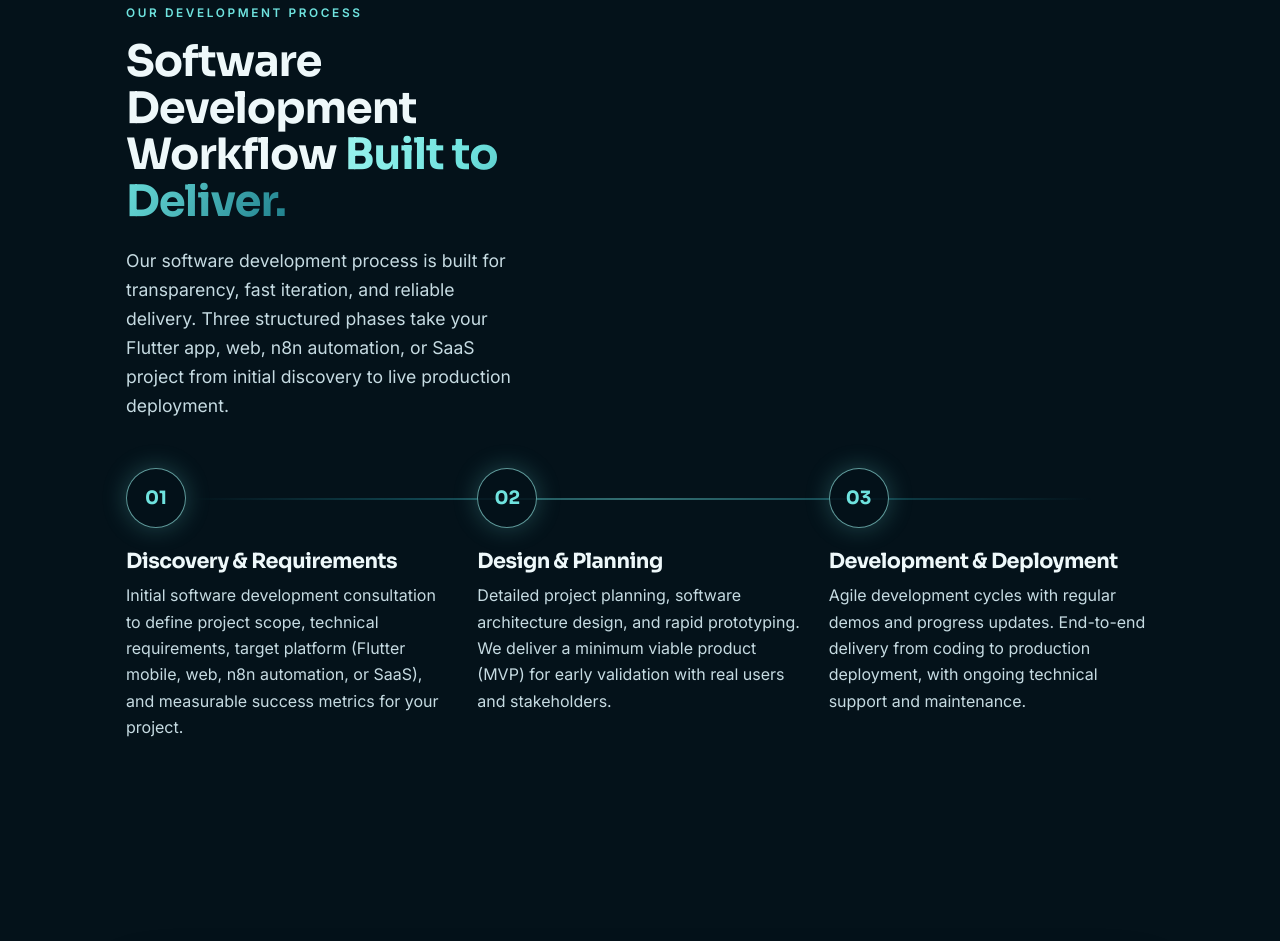
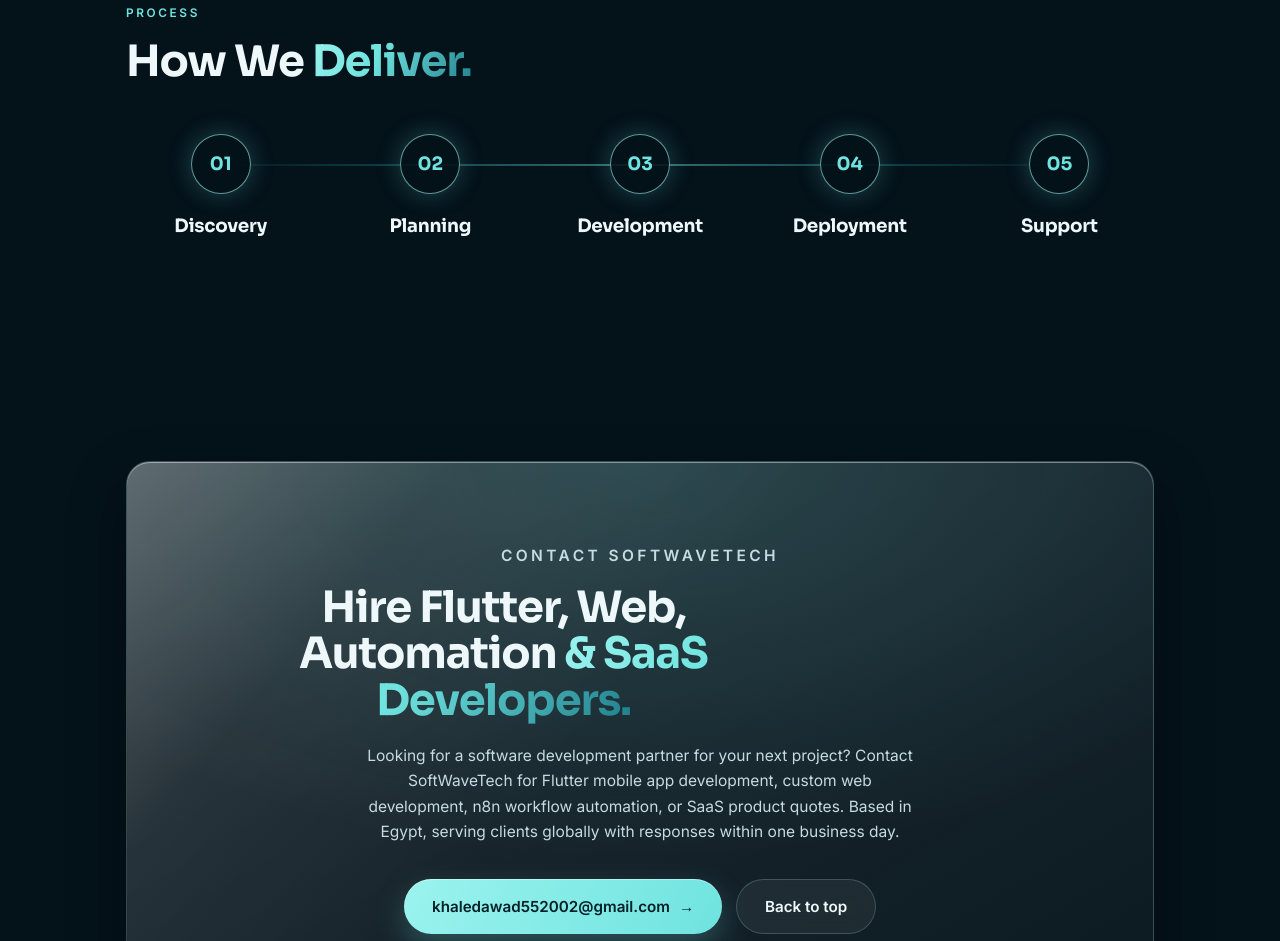
Before and after one commit to kelsaeed/SoftWave-Tech, a React (Vite) app: page / in a window 1280 px wide. Shown: the part 6600-7541 px from the top of the page. Built offline with nearby package versions, Linux system fonts and the light colour scheme.

Commit message:
dknjvdfv;LJKJ

```diff
--- a/src/components/Work.jsx
+++ b/src/components/Work.jsx
@@ -1,21 +1,12 @@
 import Reveal from './Reveal.jsx'
 
+// Main phases of every project — titles only.
 const steps = [
-  {
-    no: '01',
-    title: 'Discovery & Requirements',
-    text: 'Initial software development consultation to define project scope, technical requirements, target platform (Flutter mobile, web, n8n automation, or SaaS), and measurable success metrics for your project.',
-  },
-  {
-    no: '02',
-    title: 'Design & Planning',
-    text: 'Detailed project planning, software architecture design, and rapid prototyping. We deliver a minimum viable product (MVP) for early validation with real users and stakeholders.',
-  },
-  {
-    no: '03',
-    title: 'Development & Deployment',
-    text: 'Agile development cycles with regular demos and progress updates. End-to-end delivery from coding to production deployment, with ongoing technical support and maintenance.',
-  },
+  { no: '01', title: 'Discovery' },
+  { no: '02', title: 'Planning' },
+  { no: '03', title: 'Development' },
+  { no: '04', title: 'Deployment' },
+  { no: '05', title: 'Support' },
 ]
 
 export default function Work() {
@@ -23,24 +14,17 @@
     <section className="section" data-nav="work">
       <span id="work" className="section-anchor" aria-hidden="true" />
       <Reveal className="section-head">
-        <p className="kicker">Our Development Process</p>
+        <p className="kicker">Process</p>
         <h2>
-          Software Development Workflow <span className="grad">Built to Deliver.</span>
+          How We <span className="grad">Deliver.</span>
         </h2>
-        <p className="section-lead">
-          Our software development process is built for transparency, fast
-          iteration, and reliable delivery. Three structured phases take your
-          Flutter app, web, n8n automation, or SaaS project from initial
-          discovery to live production deployment.
-        </p>
       </Reveal>
 
       <div className="timeline">
         {steps.map((s, i) => (
-          <Reveal key={s.no} className="step" delay={i * 130}>
+          <Reveal key={s.no} className="step" delay={i * 110}>
             <div className="step__no">{s.no}</div>
             <h3>{s.title}</h3>
-            <p>{s.text}</p>
           </Reveal>
         ))}
       </div>
--- a/src/styles.css
+++ b/src/styles.css
@@ -1233,8 +1233,9 @@
 .timeline {
   margin-top: clamp(30px, 3.8vw, 48px);
   display: grid;
-  grid-template-columns: repeat(3, 1fr);
-  gap: 26px;
+  /* 5 main phases — wide horizontal flow */
+  grid-template-columns: repeat(5, 1fr);
+  gap: clamp(14px, 1.6vw, 22px);
   position: relative;
 }
 
@@ -1271,11 +1272,23 @@
   margin-bottom: 22px;
 }
 
+.step {
+  text-align: center;
+}
+
+.step__no {
+  margin-left: auto;
+  margin-right: auto;
+}
+
 .step h3 {
-  font-size: 1.3rem;
-  margin-bottom: 10px;
-}
-
+  font-size: 1.15rem;
+  margin: 0;
+  letter-spacing: -0.015em;
+}
+
+/* No body text in the steps anymore — kept for safety in case it's ever
+   re-introduced */
 .step p {
   color: var(--muted-2);
 }
```
